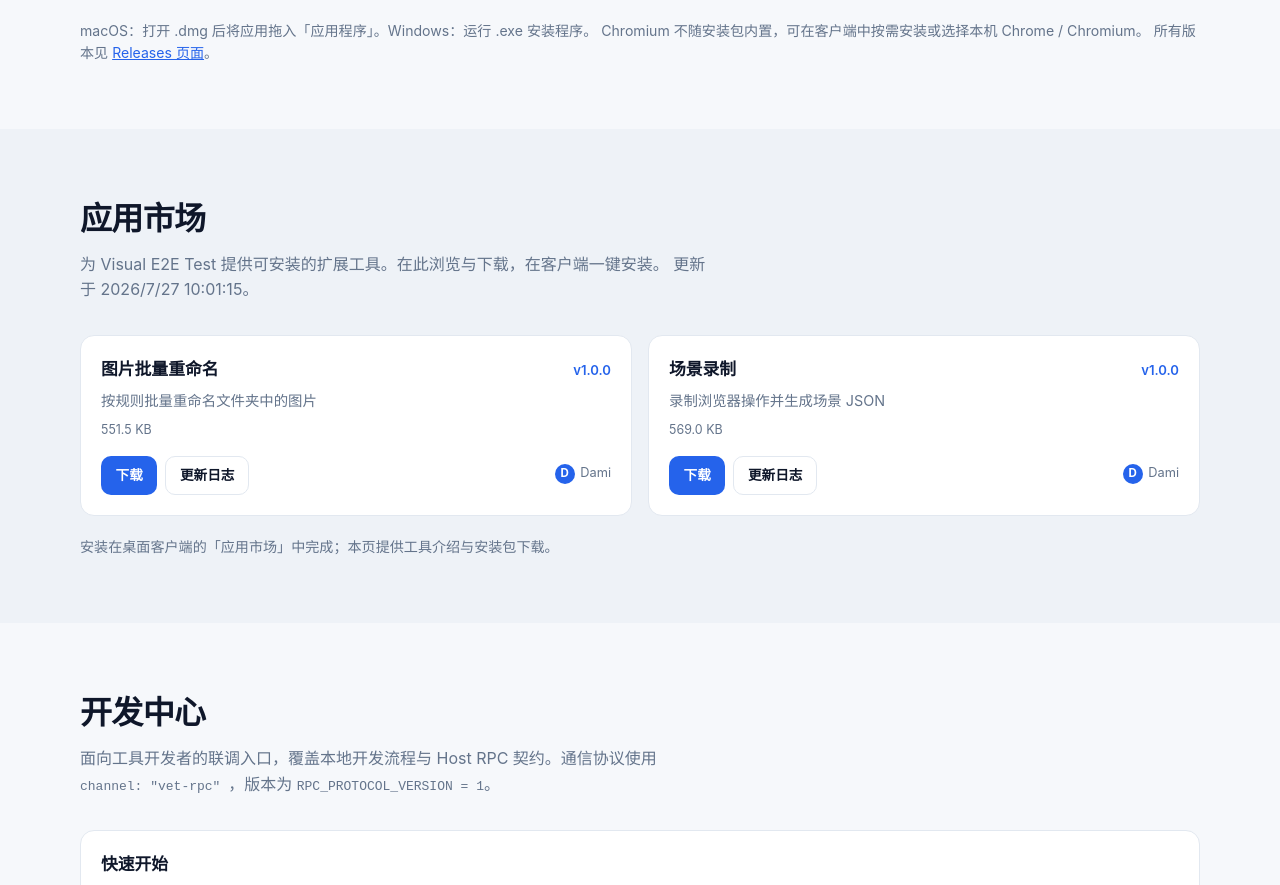
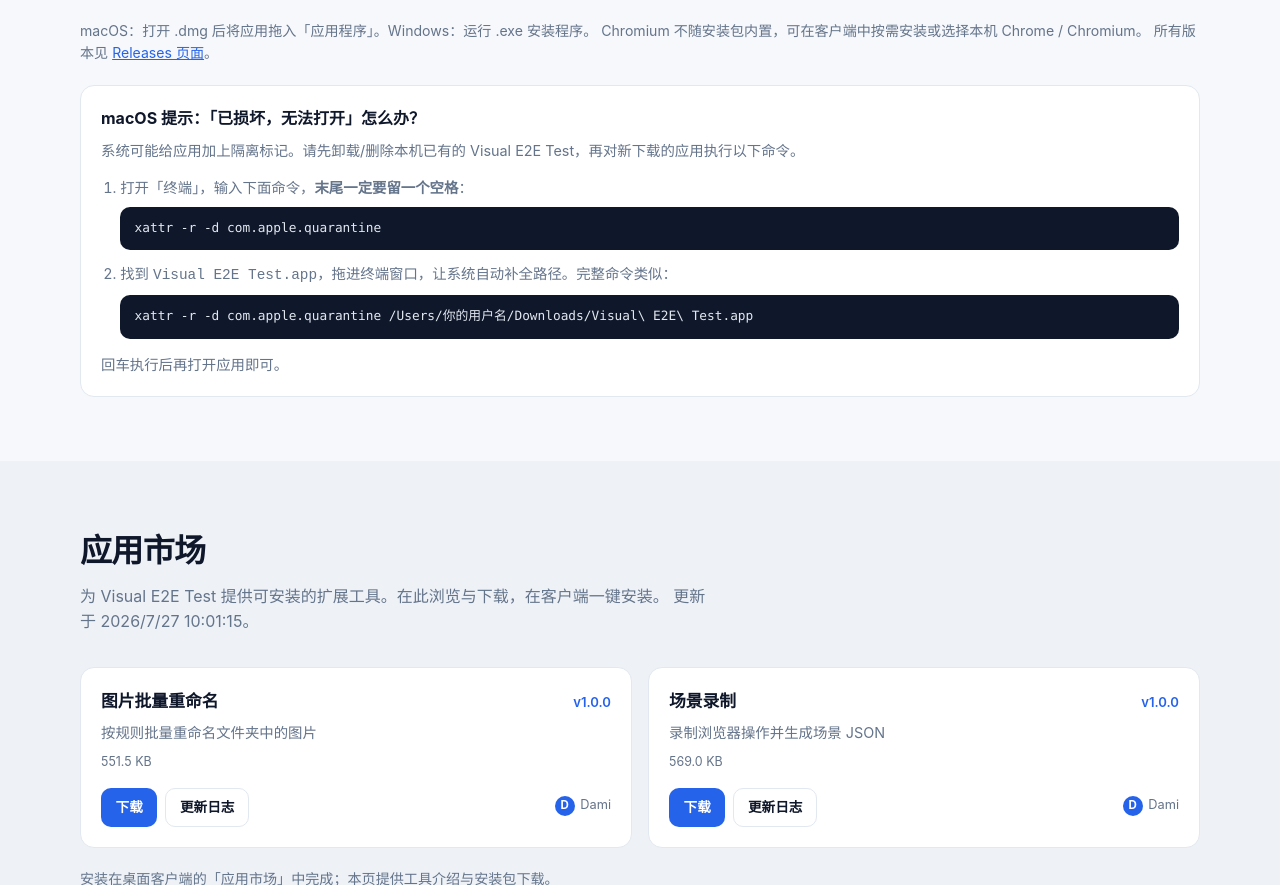
Before and after one commit to visual-e2e/visual-e2e-sky, a React (Vite) app: page / in a window 1280 px wide. Shown: the part 2000-2885 px from the top of the page. Built offline with nearby package versions, Linux system fonts and the light colour scheme.

Commit message:
feat(site): 下载区补充 macOS「已损坏」安装提示

```diff
--- a/package.json
+++ b/package.json
@@ -1,6 +1,6 @@
 {
   "name": "visual-e2e-sky",
-  "version": "2.1.0",
+  "version": "2.1.1",
   "private": true,
   "type": "module",
   "scripts": {
--- a/src/components/DownloadSection.tsx
+++ b/src/components/DownloadSection.tsx
@@ -107,6 +107,26 @@
           </a>
           。
         </p>
+
+        <aside className="download-tip" aria-label="macOS 安装提示">
+          <h3 className="download-tip__title">macOS 提示：「已损坏，无法打开」怎么办？</h3>
+          <p className="download-tip__desc">
+            系统可能给应用加上隔离标记。请先卸载/删除本机已有的 Visual E2E
+            Test，再对新下载的应用执行以下命令。
+          </p>
+          <ol className="download-tip__steps">
+            <li>
+              打开「终端」，输入下面命令，
+              <strong>末尾一定要留一个空格</strong>：
+              <pre className="download-tip__code"><code>{"xattr -r -d com.apple.quarantine "}</code></pre>
+            </li>
+            <li>
+              找到 <code>Visual E2E Test.app</code>，拖进终端窗口，让系统自动补全路径。完整命令类似：
+              <pre className="download-tip__code"><code>{`xattr -r -d com.apple.quarantine /Users/你的用户名/Downloads/Visual\\ E2E\\ Test.app`}</code></pre>
+            </li>
+          </ol>
+          <p className="download-tip__desc">回车执行后再打开应用即可。</p>
+        </aside>
       </div>
     </section>
   );
--- a/src/index.css
+++ b/src/index.css
@@ -470,6 +470,57 @@
   text-decoration: underline;
 }
 
+.download-tip {
+  margin-top: 1.25rem;
+  padding: 1.25rem;
+  background: var(--surface);
+  border: 1px solid var(--border);
+  border-radius: var(--radius);
+}
+
+.download-tip__title {
+  margin: 0 0 0.5rem;
+  font-size: 1rem;
+}
+
+.download-tip__desc {
+  margin: 0;
+  font-size: 0.9rem;
+  color: var(--text-muted);
+}
+
+.download-tip__steps {
+  margin: 0.85rem 0;
+  padding-left: 1.2rem;
+  font-size: 0.9rem;
+  color: var(--text-muted);
+}
+
+.download-tip__steps li + li {
+  margin-top: 0.75rem;
+}
+
+.download-tip__code {
+  margin: 0.5rem 0 0;
+  padding: 0.75rem 0.9rem;
+  background: #0f172a;
+  border-radius: 10px;
+  color: #e2e8f0;
+  font-size: 0.8rem;
+  line-height: 1.45;
+  overflow-x: auto;
+}
+
+.download-tip__code code {
+  font-family:
+    ui-monospace,
+    SFMono-Regular,
+    Menlo,
+    Monaco,
+    Consolas,
+    monospace;
+}
+
 /* Tools store */
 .tools-store-grid {
   display: grid;
```
Also changed, not shown: 1 other file (tests, documents, lock files or other folders).
